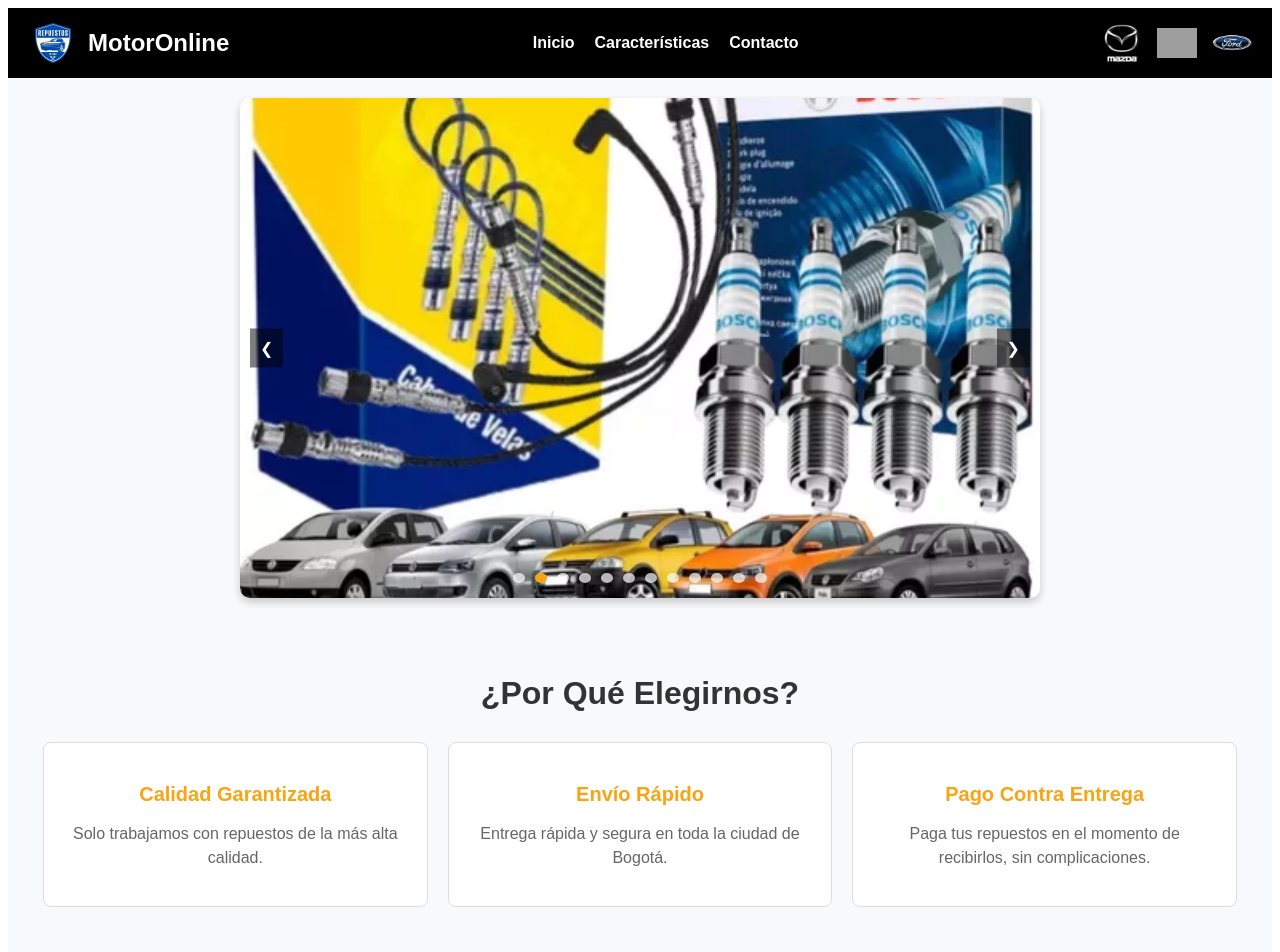
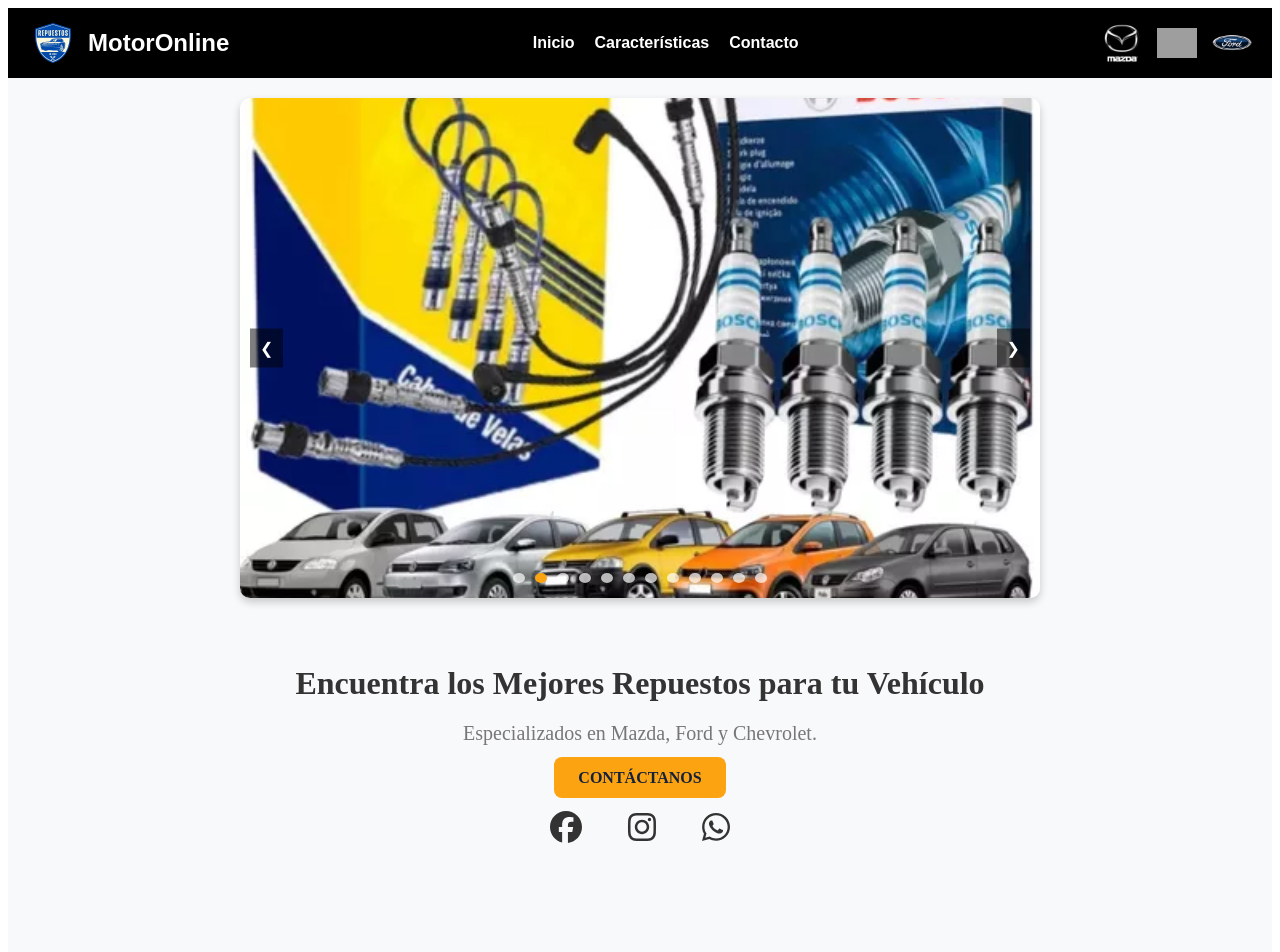
Before and after one commit to EdsonCasta/MotorOnline, a React (Vite) app in the folder motoronline-landingpage/: page / in a window 1280 px wide. Shown: the top 952 px of the page. Built offline with nearby package versions, Linux system fonts and the light colour scheme; grey boxes are pictures that could not be loaded.

Commit message:
Component ContactInfo

```diff
--- a/motoronline-landingpage/src/App.css
+++ b/motoronline-landingpage/src/App.css
@@ -1,3 +1,7 @@
+html {
+  scroll-behavior: smooth;
+}
+
 #root {
   background-color: #f8f9fa;
   /* max-width: 1280px;
--- a/motoronline-landingpage/src/App.jsx
+++ b/motoronline-landingpage/src/App.jsx
@@ -1,5 +1,6 @@
 import Header from './components/Header/Header'
 import Carousel from './components/Carousel/Carousel'
+import AddSection from './components/Section/Section'
 import ContactInfo from './components/ContactInfo/ContactInfo'
 import Footer from './components/Footer/Footer'
 import Feactures from './components/Features/Features'
@@ -12,6 +13,7 @@ function App() {
     <div>
       <Header/>
       <Carousel/>
+      <AddSection/>
       <Feactures/>
       <ContactInfo/>
       <Footer/>
--- a/motoronline-landingpage/src/components/Carousel/Carousel.jsx
+++ b/motoronline-landingpage/src/components/Carousel/Carousel.jsx
@@ -78,7 +78,7 @@ function Carousel() {
     };
 
     return (
-        <section className="carousel" role="region" aria-label="Galería de imágenes de autos"
+        <section id="inicio" className="carousel" role="region" aria-label="Galería de imágenes de autos"
             onTouchStart={handleTouchStart}
             onTouchMove={handleTouchMove}
             onTouchEnd={handleTouchEnd}
--- a/motoronline-landingpage/src/components/ContactInfo/ContactInfo.jsx
+++ b/motoronline-landingpage/src/components/ContactInfo/ContactInfo.jsx
@@ -4,7 +4,7 @@ import "./ContactInfo.css";
 
 function ContactInfo() {
   return (
-    <section id="contact-info" className="contact-section">
+    <section id="contacto" className="contact-section">
       <div className="contact-container">
         <h2 className="contact-title">Contáctanos</h2>
         <div className="contact-details">
--- a/motoronline-landingpage/src/components/Features/Features.jsx
+++ b/motoronline-landingpage/src/components/Features/Features.jsx
@@ -19,7 +19,7 @@ function Features() {
   ];
 
   return (
-    <section id="features" className="features-section">
+    <section id="caracteristicas" className="features-section">
       <div className="features-container">
         <h2 className="features-title">¿Por Qué Elegirnos?</h2>
         <div className="features-grid">
--- /dev/null
+++ b/motoronline-landingpage/src/components/Section/Section.css
@@ -0,0 +1,65 @@
+.add-section {
+    background-color: #f8f9fa;
+    padding: 40px 20px;
+    text-align: center;
+  }
+
+  .content-container {
+    max-width: 1200px;
+    margin: 0 auto;
+  }
+
+  .title {
+    font-size: 2rem;
+    color: #333;
+    font-weight: bold;
+    margin-bottom: 16px;
+  }
+
+  .description {
+    font-size: 1.25rem;
+    color: #777;
+    margin-bottom: 24px;
+  }
+
+  .contact-button {
+    background-color: #fca311;
+    color: #14213d;
+    padding: 12px 24px;
+    text-transform: uppercase;
+    font-weight: bold;
+    text-decoration: none;
+    border-radius: 8px;
+    transition: background-color 0.3s, color 0.3s;
+  }
+
+  .contact-button:hover {
+    background-color: #14213d;
+    color: #e5e5e5;
+  }
+
+  .social-icons {
+    display: flex;
+    justify-content: center;
+    gap: 16px;
+    margin-top: 24px;
+  }
+
+  .icon {
+    font-size: 2rem;
+    color: #333;
+    transition: color 0.3s;
+  }
+
+  .icon:hover {
+    color: #fca311;
+  }
+
+  @media (max-width: 768px) {
+    .title {
+      font-size: 1.5rem;
+    }
+    .description {
+      font-size: 1.1rem;
+    }
+  }
--- /dev/null
+++ b/motoronline-landingpage/src/components/Section/Section.jsx
@@ -0,0 +1,30 @@
+import React from "react";
+import { FontAwesomeIcon } from "@fortawesome/react-fontawesome";
+import { faInstagram, faFacebook, faWhatsapp } from "@fortawesome/free-brands-svg-icons";
+
+import "./Section.css"; // Archivo CSS para los estilos
+
+function AddSection() {
+  return (
+    <section id="find-parts" className="add-section">
+      <div className="content-container">
+        <h2 className="title">Encuentra los Mejores Repuestos para tu Vehículo</h2>
+        <p className="description">Especializados en Mazda, Ford y Chevrolet.</p>
+        <a href="#contact" className="contact-button">Contáctanos</a>
+        <div className="social-icons">
+          <a href="https://www.facebook.com/profile.php?id=61559420653844" target="_blank" rel="noopener noreferrer">
+            <FontAwesomeIcon icon={faFacebook} className="icon" />
+          </a>
+          <a href="https://www.instagram.com/repuestos_en_linea_bogota" target="_blank" rel="noopener noreferrer">
+            <FontAwesomeIcon icon={faInstagram} className="icon" />
+          </a>
+          <a href="https://wa.me/573183704645?text=Hola,%20estoy%20interesado%20en%20sus%20productos" target="_blank" rel="noopener noreferrer">
+            <FontAwesomeIcon icon={faWhatsapp} className="icon" />
+          </a>
+        </div>
+      </div>
+    </section>
+  );
+}
+
+export default AddSection;
```
